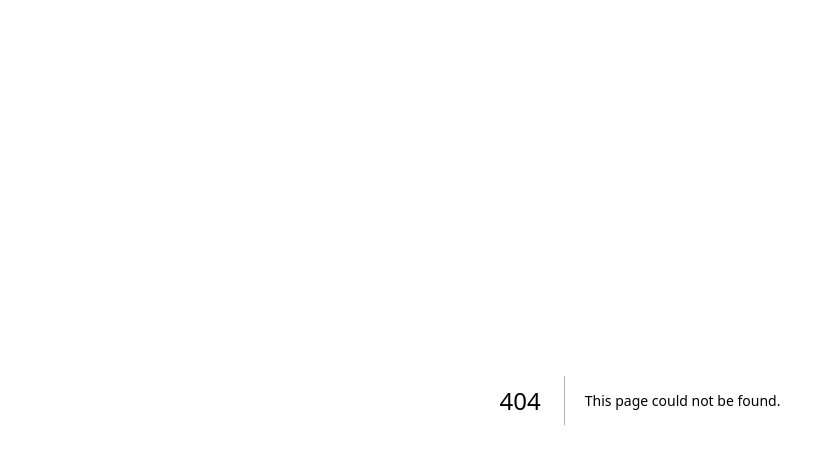
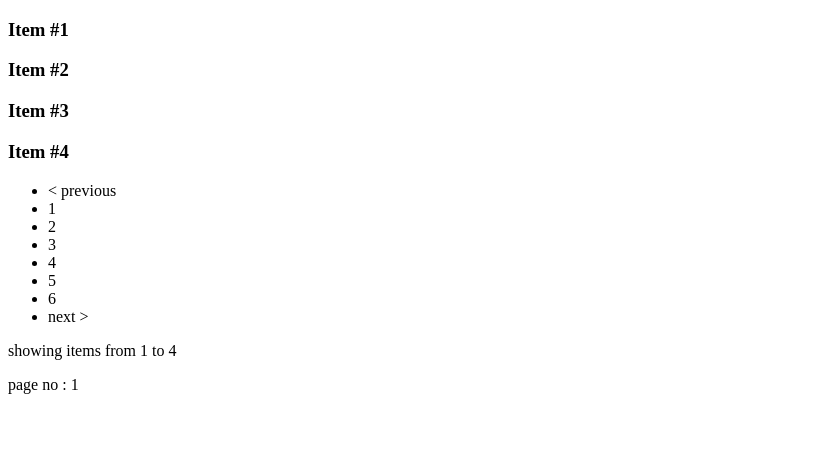
Before and after one commit to mandeep51/practical-react, a Next.js app: page /pagination in a window 1280 px wide. Before the commit this address had no page. Shown: the top 464 px of the page, without its empty margins (0-835 px from the left). Built offline with nearby package versions, Linux system fonts and the light colour scheme.

Commit message:
react pagination added

```diff
--- /dev/null
+++ b/components/Items.js
@@ -0,0 +1,16 @@
+import React from 'react'
+
+function Items({currentItems}) {
+  return (
+    <div>
+       {currentItems &&
+        currentItems.map((item) => (
+          <div>
+            <h3>Item #{item}</h3>
+          </div>
+        ))}
+    </div>
+  )
+}
+
+export default Items
--- a/package.json
+++ b/package.json
@@ -13,6 +13,7 @@
     "react": "18.2.0",
     "react-dom": "18.2.0",
     "react-icons": "^4.11.0",
+    "react-paginate": "^8.2.0",
     "react-slick": "^0.29.0",
     "slick-carousel": "^1.8.1"
   }
--- /dev/null
+++ b/pages/pagination.js
@@ -0,0 +1,95 @@
+import Items from '@/components/Items';
+import React, { useEffect, useState } from 'react';
+import ReactPaginate from 'react-paginate';
+
+// Example items, to simulate fetching from another resources.
+const items = [1, 2, 3, 4, 5, 6, 7, 8, 9, 10, 11, 12, 13, 14, 15, 16, 17, 18, 19, 20, 21];
+
+export default function PaginatedItems() {
+  const itemsPerPage = 4;
+  const [currentPage, setCurrentPage] = useState(0);
+
+  const startIndex = currentPage * itemsPerPage;
+  const endIndex = startIndex + itemsPerPage;
+  const currentItems = items.slice(startIndex, endIndex);
+
+  const pageCount = Math.ceil(items.length / itemsPerPage);
+
+  const handlePageClick = (data) => {
+    setCurrentPage(data.selected);
+  };
+
+  return (
+    <>
+      <Items currentItems={currentItems} />
+      <ReactPaginate
+        breakLabel="..."
+        nextLabel="next >"
+        onPageChange={handlePageClick}
+        pageRangeDisplayed={5}
+        pageCount={pageCount}
+        previousLabel="< previous"
+        forcePage={currentPage} // Ensure the correct page is highlighted
+      />
+
+      <p>showing items from {startIndex + 1} to {endIndex <= items.length ? endIndex : items.length}</p>
+      <p>page no : {currentPage+1}</p>
+    </>
+  );
+}
+
+
+
+/* import Items from '@/components/Items';
+import React, { useEffect, useState } from 'react';
+import ReactPaginate from 'react-paginate';
+
+// Example items, to simulate fetching from another resources.
+const items = [1, 2, 3, 4, 5, 6, 7, 8, 9, 10, 11, 12, 13, 14,15,16,17,18,19,20,21];
+
+
+export default function PaginatedItems() {
+  // Here we use item offsets; we could also use page offsets
+  // following the API or data you're working with.
+  const [itemOffset, setItemOffset] = useState(0);
+
+  // Simulate fetching items from another resources.
+  // (This could be items from props; or items loaded in a local state
+  // from an API endpoint with useEffect and useState)
+  const endOffset = itemOffset + 4;
+  console.log(`Loading items from ${itemOffset} to ${endOffset}`);
+  const currentItems = items.slice(itemOffset, endOffset);
+  const pageCount = Math.ceil(items.length / 4);
+
+  // Invoke when user click to request another page.
+  const handlePageClick = (event) => {
+    const newOffset = (event.selected * 4) % items.length;
+    console.log(
+      `User requested page number ${event.selected}, which is offset ${newOffset}`
+    );
+    setItemOffset(newOffset);
+  };
+
+  return (
+    <>
+      <Items currentItems={currentItems} />
+      <ReactPaginate
+        breakLabel="..."
+        nextLabel="next >"
+        onPageChange={handlePageClick}
+        pageRangeDisplayed={5}
+        pageCount={pageCount}
+        previousLabel="< previous"
+        renderOnZeroPageCount={null}
+      />
+
+      <p>showing items from {itemOffset+1} to {pageCount}</p>
+
+    </>
+  );
+}
+
+
+
+// Add a <div id="container"> to your HTML to see the component rendered.
+ */
```
Also changed, not shown: 1 other file (tests, documents, lock files or other folders).
